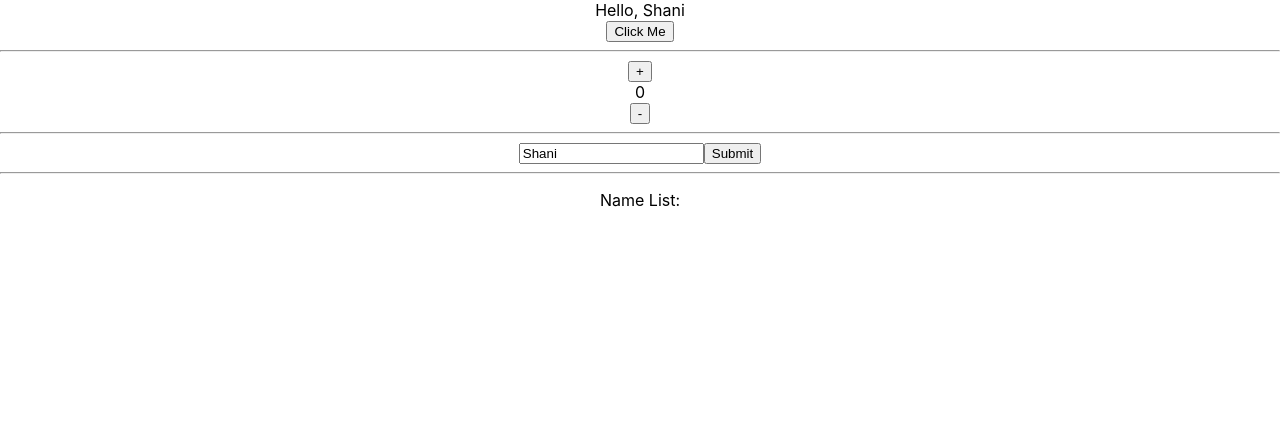
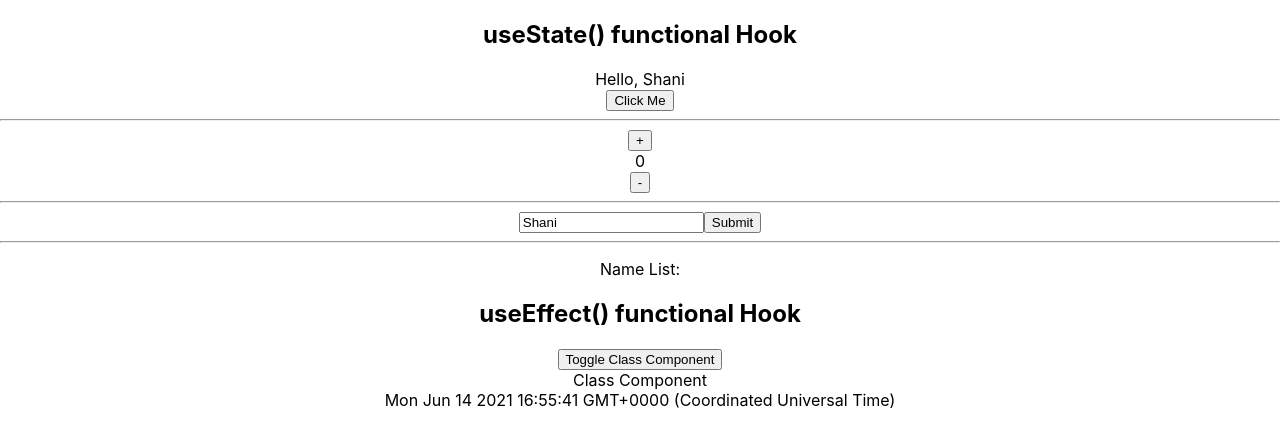
Before and after one commit to Shani-Kumar-Gupta/ReactJS2021, a React (Create React App) app in the folder react-hooks/: page / in a window 1280 px wide. Both pictures are taken after a click on the button "Click Me". Shown: the top 446 px of the page. Built offline with nearby package versions, Linux system fonts and the light colour scheme.

Commit message:
created component for useEffect() hook demo

```diff
--- a/react-hooks/src/App.js
+++ b/react-hooks/src/App.js
@@ -1,5 +1,6 @@
 import React, { useState } from 'react';
 import './App.css';
+import CComponent from './components/CComponent';
 
 function App() {
   //let name = "Shani";
@@ -28,6 +29,8 @@ function App() {
   }
   return (
     <div className="App">
+      <div>
+        <h2>useState() functional Hook</h2>
         <div>Hello, {flag ? name : ""}</div>
         <button onClick={changeName}>Click Me</button>
         <hr/>
@@ -46,6 +49,12 @@ function App() {
             <li key={item.id}>{item.name}</li>
           ))}
         </div>
+        <div>
+          <h2>useEffect() functional Hook</h2>
+          <button onClick={() => setFlag(!flag)}>Toggle Class Component</button>
+          {flag ? <CComponent/> : ""}
+        </div>
+      </div>
     </div>
   );
 }
--- /dev/null
+++ b/react-hooks/src/components/CComponent.js
@@ -0,0 +1,39 @@
+import React from 'react';
+
+class CComponent extends React.Component {
+    constructor(){
+        super();
+        this.state = {
+            message: "Class Component",
+            time: new Date().toString(),
+        }
+    }
+
+    componentDidMount(){
+        console.log("I am from Did Mount.");
+        this.interval = setInterval(this.showDate, 1000);
+    }
+
+    componentDidUpdate(){
+        console.log("I am from update.");
+    }
+
+    componentWillUnmount(){
+        console.log("I am from Unmount.");
+        clearInterval(this.interval);
+    }
+
+    showDate = () => {
+        this.setState({time: new Date().toString()});
+    }
+    render(){
+        return (
+            <div>
+                <div>{this.state.message}</div>
+                <div>{this.state.time}</div>
+            </div>
+        )
+    }
+}
+
+export default CComponent;
```
Also changed, not shown: react-hooks/src/components/FComponent.js (added, +22 -0 lines). Lines whose indentation alone changed are shown as unchanged.
